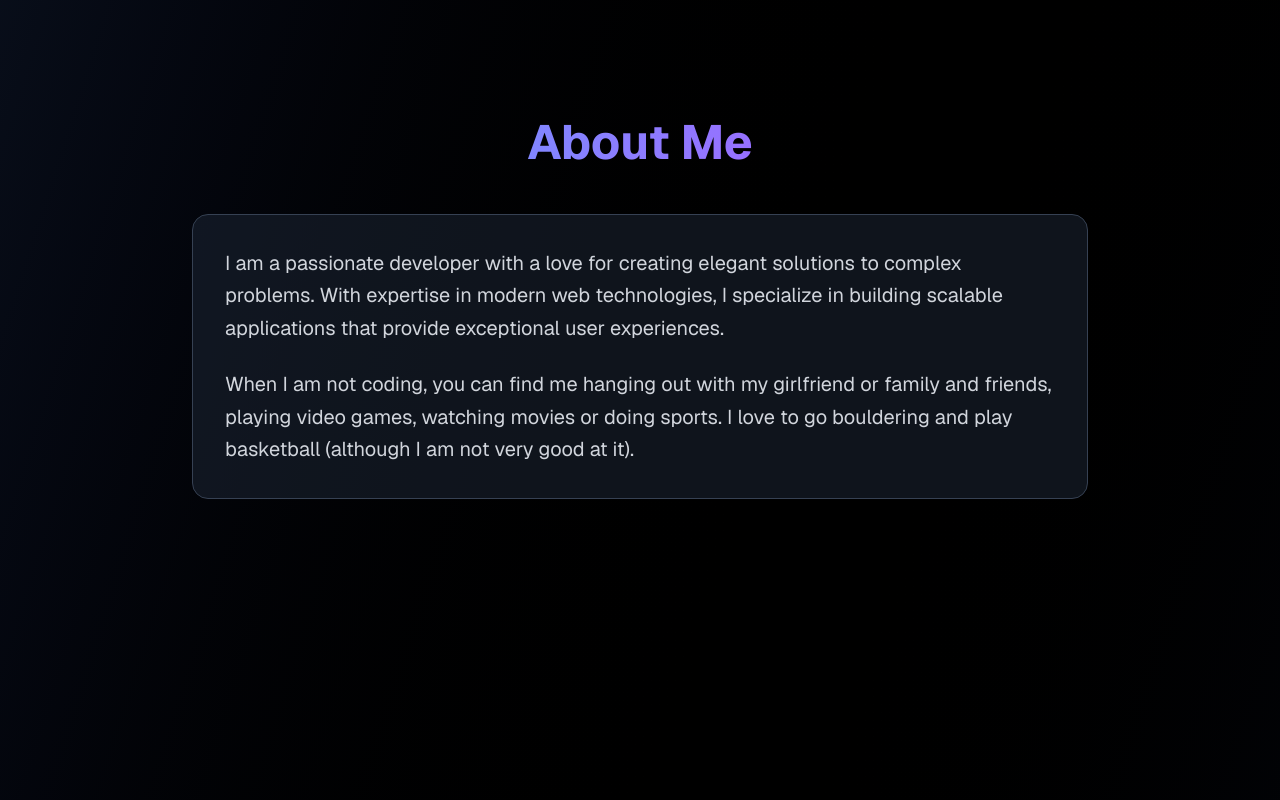
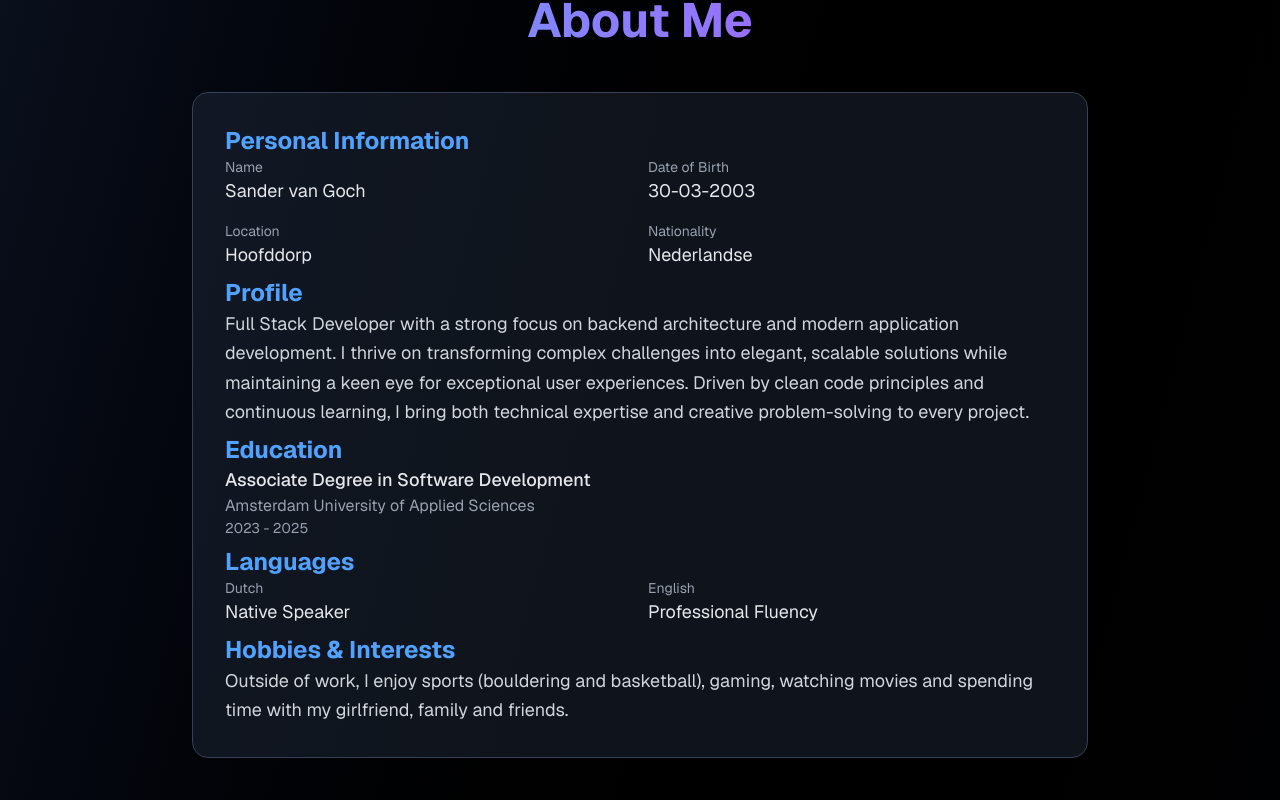
Before and after one commit to Sandervg03/Portfolio, a Next.js app in the folder portfolio/: page / in a window 1280 px wide. Shown: the part 900-1700 px from the top of the page. Built offline with nearby package versions, Linux system fonts and the light colour scheme.

Commit message:
Feat/Adds experience section + spacer component

```diff
--- /dev/null
+++ b/portfolio/app/components/spacer.tsx
@@ -0,0 +1,5 @@
+export function Spacer() {
+    return (
+        <div className="h-2" />
+    )
+}
--- a/portfolio/app/page.tsx
+++ b/portfolio/app/page.tsx
@@ -1,6 +1,7 @@
 "use client";
 
 import { useState, useEffect } from "react";
+import { Spacer } from "./components/spacer";
 
 export default function Home() {
   const [activeSection, setActiveSection] = useState("home");
@@ -9,7 +10,14 @@ export default function Home() {
 
   useEffect(() => {
     const handleScroll = () => {
-      const sections = ["home", "about", "skills", "projects", "contact"];
+      const sections = [
+        "home",
+        "about",
+        "skills",
+        "experience",
+        "projects",
+        "contact",
+      ];
       const scrollPosition = window.scrollY + 100;
 
       for (const section of sections) {
@@ -50,7 +58,14 @@ export default function Home() {
       { threshold: 0.1 }
     );
 
-    const sections = ["home", "about", "skills", "projects", "contact"];
+    const sections = [
+      "home",
+      "about",
+      "skills",
+      "experience",
+      "projects",
+      "contact",
+    ];
     sections.forEach((section) => {
       const element = document.querySelector(`[data-section="${section}"]`);
       if (element) {
@@ -76,8 +91,14 @@ export default function Home() {
               Portfolio
             </h1>
             <div className="hidden md:flex gap-8">
-              {["home", "about", "skills", "projects", "contact"].map(
-                (section) => (
+              {[
+                "home",
+                "about",
+                "skills",
+                "experience",
+                "projects",
+                "contact",
+              ].map((section) => (
                 <button
                   key={section}
                   onClick={() => scrollToSection(section)}
@@ -89,8 +110,7 @@ export default function Home() {
                 >
                   {section}
                 </button>
-                )
-              )}
+              ))}
             </div>
           </div>
         </div>
@@ -170,19 +190,99 @@ export default function Home() {
             className="bg-gray-800/50 backdrop-blur-sm rounded-2xl border border-gray-700"
             style={{ padding: "2rem" }}
           >
-            <p className="text-xl text-gray-300 mb-6 leading-relaxed">
-              I am a passionate developer with a love for creating elegant
-              solutions to complex problems. With expertise in modern web
-              technologies, I specialize in building scalable applications that
-              provide exceptional user experiences.
+            {/* Personal Information */}
+            <div className="mb-8">
+              <h3 className="text-2xl font-bold text-blue-400 mb-4">
+                Personal Information
+              </h3>
+              <div className="grid grid-cols-1 md:grid-cols-2 gap-4">
+                <div>
+                  <p className="text-gray-400 text-sm">Name</p>
+                  <p className="text-gray-200 text-lg">Sander van Goch</p>
+                </div>
+                <div>
+                  <p className="text-gray-400 text-sm">Date of Birth</p>
+                  <p className="text-gray-200 text-lg">30-03-2003</p>
+                </div>
+                <div>
+                  <p className="text-gray-400 text-sm">Location</p>
+                  <p className="text-gray-200 text-lg">Hoofddorp</p>
+                </div>
+                <div>
+                  <p className="text-gray-400 text-sm">Nationality</p>
+                  <p className="text-gray-200 text-lg">Nederlandse</p>
+                </div>
+              </div>
+            </div>
+
+            <Spacer />
+
+            {/* Professional Profile */}
+            <div className="mb-8">
+              <h3 className="text-2xl font-bold text-blue-400 mb-4">Profile</h3>
+              <p className="text-lg text-gray-300 leading-relaxed">
+                Full Stack Developer with a strong focus on backend architecture
+                and modern application development. I thrive on transforming
+                complex challenges into elegant, scalable solutions while
+                maintaining a keen eye for exceptional user experiences. Driven
+                by clean code principles and continuous learning, I bring both
+                technical expertise and creative problem-solving to every
+                project.
               </p>
-            <br />
-            <p className="text-xl text-gray-300 leading-relaxed">
-              When I am not coding, you can find me hanging out with my
-              girlfriend or family and friends, playing video games, watching
-              movies or doing sports. I love to go bouldering and play
-              basketball (although I am not very good at it).
+            </div>
+
+            <Spacer />
+
+            {/* Education */}
+            <div className="mb-8">
+              <h3 className="text-2xl font-bold text-blue-400 mb-4">
+                Education
+              </h3>
+              <div className="space-y-3">
+                <div>
+                  <p className="text-gray-200 text-lg font-medium">
+                    Associate Degree in Software Development
                   </p>
+                  <p className="text-gray-400">
+                    Amsterdam University of Applied Sciences
+                  </p>
+                  <p className="text-gray-400 text-sm">2023 - 2025</p>
+                </div>
+              </div>
+            </div>
+
+            <Spacer />
+
+            {/* Languages */}
+            <div className="mb-8">
+              <h3 className="text-2xl font-bold text-blue-400 mb-4">
+                Languages
+              </h3>
+              <div className="grid grid-cols-1 md:grid-cols-2 gap-4">
+                <div>
+                  <p className="text-gray-400 text-sm">Dutch</p>
+                  <p className="text-gray-200 text-lg">Native Speaker</p>
+                </div>
+                <div>
+                  <p className="text-gray-400 text-sm">English</p>
+                  <p className="text-gray-200 text-lg">Professional Fluency</p>
+                </div>
+              </div>
+            </div>
+
+            <Spacer />
+
+            {/* Interests */}
+            <div>
+              <h3 className="text-2xl font-bold text-blue-400 mb-4">
+                Hobbies & Interests
+              </h3>
+              <p className="text-lg text-gray-300 leading-relaxed">
+                Outside of work, I enjoy sports (bouldering and basketball),
+                gaming, watching movies and spending time with my girlfriend,
+                family and friends.
+              </p>
+            </div>
           </div>
         </div>
       </section>
@@ -273,6 +373,94 @@ export default function Home() {
                         style={{ marginRight: "0.75rem" }}
                       ></span>
                       {skill}
+                    </li>
+                  ))}
+                </ul>
+              </div>
+            ))}
+          </div>
+        </div>
+      </section>
+
+      {/* Professional Experience Section */}
+      <section
+        id="experience"
+        className="min-h-screen flex items-center justify-center"
+        style={{ padding: "5rem 1.5rem" }}
+      >
+        <div
+          className={`max-w-6xl mx-auto w-full ${
+            visibleSections.includes("experience")
+              ? "animate-fade-in"
+              : "animate-fade-out"
+          }`}
+          data-section="experience"
+        >
+          <h2
+            className="text-5xl font-bold text-center bg-gradient-to-r from-blue-400 to-purple-500 bg-clip-text text-transparent"
+            style={{ marginTop: "1rem", marginBottom: "3rem" }}
+          >
+            Professional Experience
+          </h2>
+          <div className="grid grid-cols-1 md:grid-cols-2 gap-8">
+            {[
+              {
+                company: "Lokalist",
+                position: "Full Stack Developer",
+                responsibilities: [
+                  {
+                    title: "DevOps & Infrastructure",
+                    description:
+                      "Established a CI/CD pipeline and configured TurboRepo monorepo structure with comprehensive Cypress testing framework.",
+                  },
+                  {
+                    title: "API Integration",
+                    description:
+                      "Architected and implemented a WooCommerce API integration utilizing object-oriented design patterns, enabling extensible platform integrations for multiple e-commerce providers.",
+                  },
+                  {
+                    title: "Feature Development",
+                    description:
+                      "Designed and deployed a direct ordering system within the client dashboard, providing an alternative solution for client's customers who preferred not to use our platform.",
+                  },
+                ],
+                startDate: "01-07-2025",
+                endDate: "29-10-2025",
+              },
+            ].map((experience, idx) => (
+              <div
+                key={idx}
+                className="bg-gray-800/50 backdrop-blur-sm rounded-2xl border border-gray-700 hover:border-purple-500 transition-all"
+                style={{ padding: "2rem" }}
+              >
+                <div className="flex justify-between items-start mb-4">
+                  <div>
+                    <h3 className="text-2xl font-bold text-white mb-2">
+                      {experience.company}
+                    </h3>
+                    <h2 className="text-xl text-white-400 font-medium">
+                      {experience.position}
+                    </h2>
+                  </div>
+                  <div className="text-right">
+                    <p className="text-sm text-gray-400">
+                      {experience.startDate} - {experience.endDate}
+                    </p>
+                  </div>
+                </div>
+                <ul
+                  style={{
+                    display: "flex",
+                    flexDirection: "column",
+                    gap: "0.4rem",
+                  }}
+                >
+                  {experience.responsibilities.map((item, itemIdx) => (
+                    <li key={itemIdx} className="text-gray-300">
+                      <span className="font-semibold text-blue-400">
+                        {item.title}:
+                      </span>{" "}
+                      {item.description}
                     </li>
                   ))}
                 </ul>
```
Lines whose indentation alone changed are shown as unchanged.
